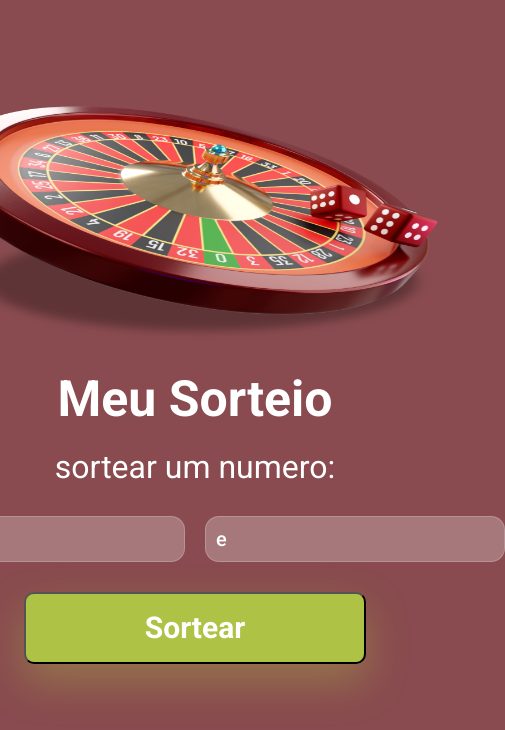
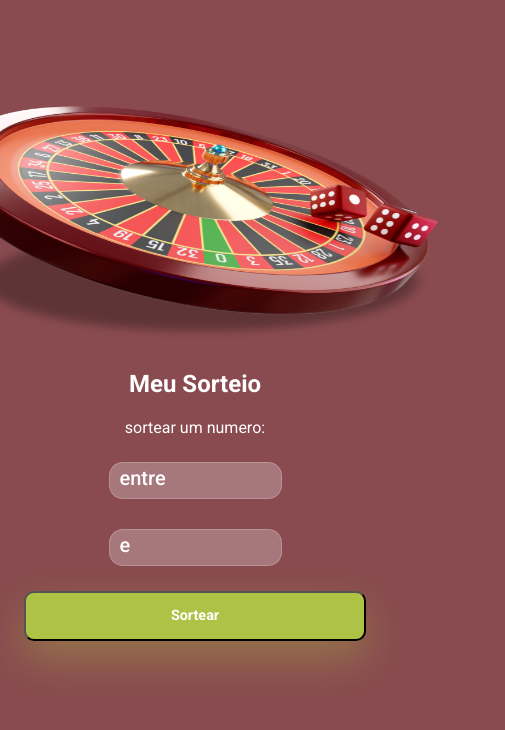
Before and after one commit to axelvt/projeto-sorteio, a plain HTML site: page index.html in a window 390 px wide. Shown: the whole page, 505 px wide, since content can reach past the window. Drawn offline with Linux system fonts and the light colour scheme.

Commit message:
deixando responsivo

```diff
--- a/style.css
+++ b/style.css
@@ -89,3 +89,48 @@
     font-weight: 700;
     line-height: 2.5px;
 }
+
+/* Media Queries */
+@media (max-width: 768px) {
+    h1 {
+        font-size: 2em;
+    }
+
+    p {
+        font-size: 1.2em;
+    }
+
+    .input input {
+        font-size: 0.9em;
+    }
+
+    .button button {
+        font-size: 1em;
+        height: 60px;
+    }
+}
+
+@media (max-width: 480px) {
+    h1 {
+        font-size: 1.5em;
+    }
+
+    p {
+        font-size: 1em;
+    }
+
+    .input {
+        flex-direction: column;
+    }
+
+    .input input {
+        font-size: 0.8em;
+        width: 100%;
+        margin: 5px 0;
+    }
+
+    .button button {
+        font-size: 0.9em;
+        height: 50px;
+    }
+}
```
Also changed, not shown: index.js (line endings or trailing spaces).
